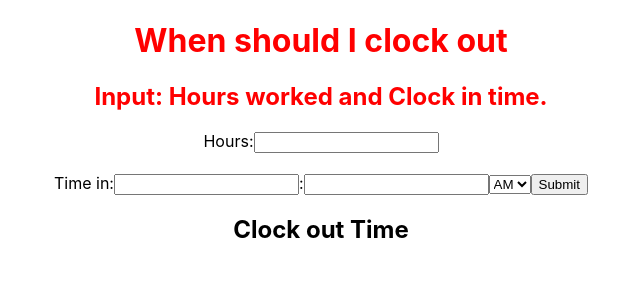
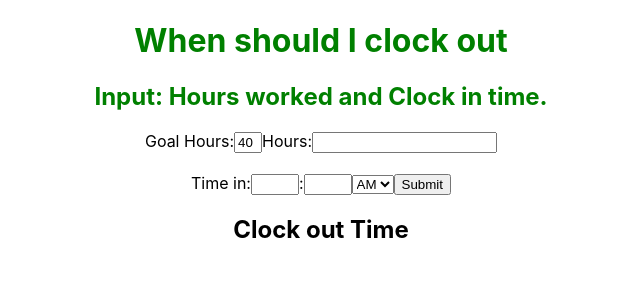
Before and after one commit to clarson1229/clock-out-gh, a React (Create React App) app: page / in a window 1280 px wide. Shown: the top 300 px of the page, without its empty margins (319-959 px from the left). Built offline with nearby package versions, Linux system fonts and the light colour scheme.

Commit message:
Goal hours set

```diff
--- a/src/App.css
+++ b/src/App.css
@@ -12,7 +12,7 @@
 }
 .HeaderStuff{
 
-  color: red;
+  color: green;
 }
 .App-header {
   background-color: #282c34;
@@ -24,7 +24,12 @@
   font-size: calc(10px + 2vmin);
   color: white;
 }
-
+.goalHoursInput{
+  width: 20px;
+}
+.timeInput{
+  width: 40px;
+}
 .App-link {
   color: #61dafb;
 }
--- a/src/Components/Form.js
+++ b/src/Components/Form.js
@@ -6,7 +6,8 @@ function Form() {
     hours: "",
     timeInHours: "",
     timeInMins: "",
-    timeOfDay: "AM"
+    timeOfDay: "AM",
+    goalHours: "40"
   });
   const handleInputChange = e => {
     const { name, value } = e.target;
@@ -42,6 +43,17 @@ function Form() {
   return (
     <form onSubmit={handleSubmit}>
       <label>
+        Goal Hours:
+        <input
+          className='goalHoursInput'
+          name="goalHours"
+          type="text"
+          value={values.goalHours}
+          onChange={handleInputChange}
+        />
+      </label>
+
+      <label>
         Hours:
         <input
           name="hours"
@@ -50,11 +62,13 @@ function Form() {
           onChange={handleInputChange}
         />
       </label>
+
       <label>
         <br />
         <br />
         Time in:
         <input
+          className='timeInput'
           name="timeInHours"
           type="text"
           value={values.timeInHours}
@@ -62,6 +76,7 @@ function Form() {
         />
         :
         <input
+          className='timeInput'
           name="timeInMins"
           type="text"
           value={values.timeInMins}
```
